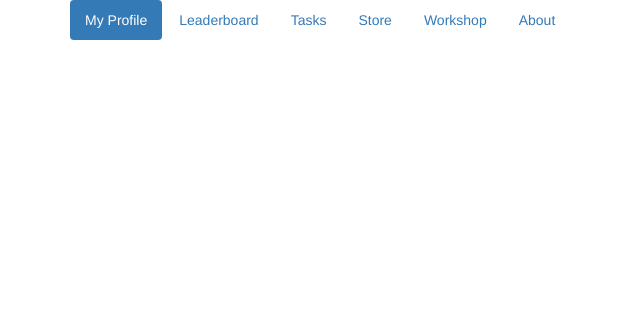
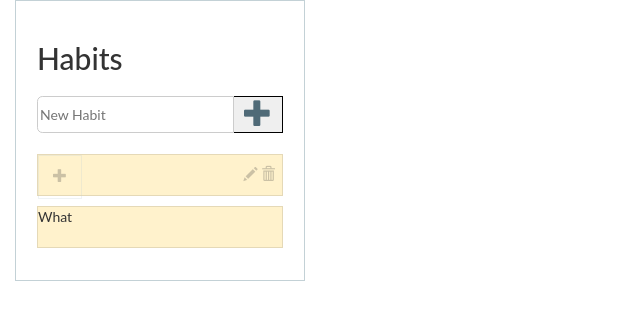
Before and after one commit to aliang8/TeamLAJICK, a Flask app: template templates/test.html in a window 1280 px wide. Shown: the top 320 px of the page, without its empty margins (0-640 px from the left). Run offline with Flask 2, Linux system fonts and the light colour scheme; the template is opened without the code that fills it, so the values that code supplies are empty; some libraries are stand-ins or nearby versions.

Commit message:
working on habits

```diff
--- a/static/life.css
+++ b/static/life.css
@@ -34,9 +34,6 @@
 .toolbar-nav li{
 	margin-right: .618em;
 }
-
-
-
 
 /* PROFILE BAR */
 
@@ -163,5 +160,113 @@
 /* GENERAL PAGE LAYOUT */
 
 #wrap{
-	padding: 0 ;
+	padding: 0 15px;
+	height: auto !important;
 }
+
+
+/* TASKS LIST */
+.tasks-lists .row{
+	margin-left: -5px;
+	margin-right: -5px;
+}
+
+.tasks-lists .row .col-md-3{
+	padding-left: 10px;
+	padding-right: 10px;
+	margin-bottom: 15px;
+}
+
+.habits{
+	padding: 1.5em;
+	background #f2f5f6;
+	border: 1px solid #c3d1d6;
+	font-family: Lato, sans-serif;
+}
+
+.tasks-column .task-column_title{
+	margin: 0 0 .5em;
+	padding: 0;
+	font-weight: 300;
+}
+
+.tasks-column h2{
+	color: #4c666e;
+}
+
+.task-add{
+	position: relative;
+	margin-top: 1.5em;
+	border: none;
+	border-radius: .382em;
+}
+
+.task-add input, .task-add textarea{
+	width: 80%;
+	height: 2.618em;
+	float: left;
+	border: 1px solid #ccc;
+	border-radius: .382em 0 0 .382em !important;
+	margin-bottom: 1.5em;
+}
+
+.task-add button{
+	float: left;
+	width: 20%;
+	height: 2.618em;
+	border-width: 1px;
+	border-top-style: solid;
+	border-right-style: solid;
+	border-bottom-style: solid;
+	border-left: none;
+	border-radius: 0 .382em .382em, 0;
+}
+
+.task-add .glyphicon{
+	color: #4f6a77;
+	font-size: 2em;
+}
+
+.task{
+	list-style: none;
+	clear: both;
+	padding: 0;
+	margin-bottom: .75em;
+	position: relative;
+	min-height: 3em;
+}
+
+.color-neutral{
+	background-color: #fff2cc;
+	border: 1px solid #e5d9b7;
+}
+
+.task-meta-controls{
+	float: right;
+	margin: .75em .5em 0;
+	height: 1em;
+	opacity: .25;
+}
+
+.task-controls{
+	position: absolute;
+	top: 0;
+	bottom: 0;
+	left: 0;
+	float: none;
+	margin: 0;
+	display: inline-block;
+}
+
+.task-actions{
+	background-color: #ffcf42;
+	width: 3em;
+	height: 100%;
+}
+
+.habits > span{
+	position: absolute;
+	margin: auto;
+	height:1em;width:1em;
+	top:0;left:0;bottom:0;right:0;
+}
--- a/templates/test.html
+++ b/templates/test.html
@@ -5,20 +5,49 @@
     <meta charset="utf-8">
     <meta name="viewport" content="width=device-width, initial-scale=1.0">
     <title>Life^2</title>
-        <link rel="stylesheet" href="../static/css/bootstrap.min.css">
+    <link rel="stylesheet" href="../static/css/bootstrap.min.css">
     <link rel="stylesheet" href="../static/life.css">
+    <link rel="stylesheet" type="text/css" href="https://maxcdn.bootstrapcdn.com/bootstrap/3.3.7/css/bootstrap.min.css" />
 </head>
 
-<div class="container">
-    <ul class="nav navbar-custom nav-pills">
-        <!-- Navigation Menu-->
-        <li class="active"><a data-toggle="tab" href="#myprofile">My Profile</a></li>
-        <li><a data-toggle="tab" href="#leaderboard">Leaderboard</a></li>
-        <li><a data-toggle="tab" href="#tasks">Tasks</a></li>
-        <li><a data-toggle="tab" href="#store">Store</a></li>
-        <li><a data-toggle="tab" href="#workshop">Workshop</a></li>
-        <li class="pull right"><a data-toggle="tab" href="#about">About</a></li>
-    </ul>
+<div id="wrap" class="container-fluid">
+    <div class="row">
+        <div id="main">
+            <div class="container-fluid">
+                <!-- search bar -->
+            </div>
+            <div class="task-lists container-fluid">
+                <div class="row">
+                    <div class="col-sm-6 col-md-3">
+                        <div class="task-column habits">
+                            <h2 class="task-column_title habit-title">Habits</h2>
+                            <form name="newhabitform" class="task-add">
+                                <input type="text" placeholder="New Habit">
+                                <button type="submit"><span class="glyphicon glyphicon-plus"></span></button>
+                            </form>
+                            <ul class="main-list" style="padding-left: 0px;">
+                                <li class="task color-neutral">
+                                    <div class="task-meta-controls">
+                                        <span class="glyphicon glyphicon-pencil"></span>
+                                        <span class="glyphicon glyphicon-trash"></span>
+                                        <div class="task-controls">
+                                            <div class="habits">
+                                                <span class="glyphicon glyphicon-plus"></span>
+                                            </div>
+                                        </div>
+                                    </div>
+                                </li>
+                                <li class="task habit color-neutral">What</li>
+                            </ul>
+                        </div>
+                    </div>
+                </div>
+            </div>
+        </div>
+    </div>
+</div>
+
+
 </div>
 
 
```
